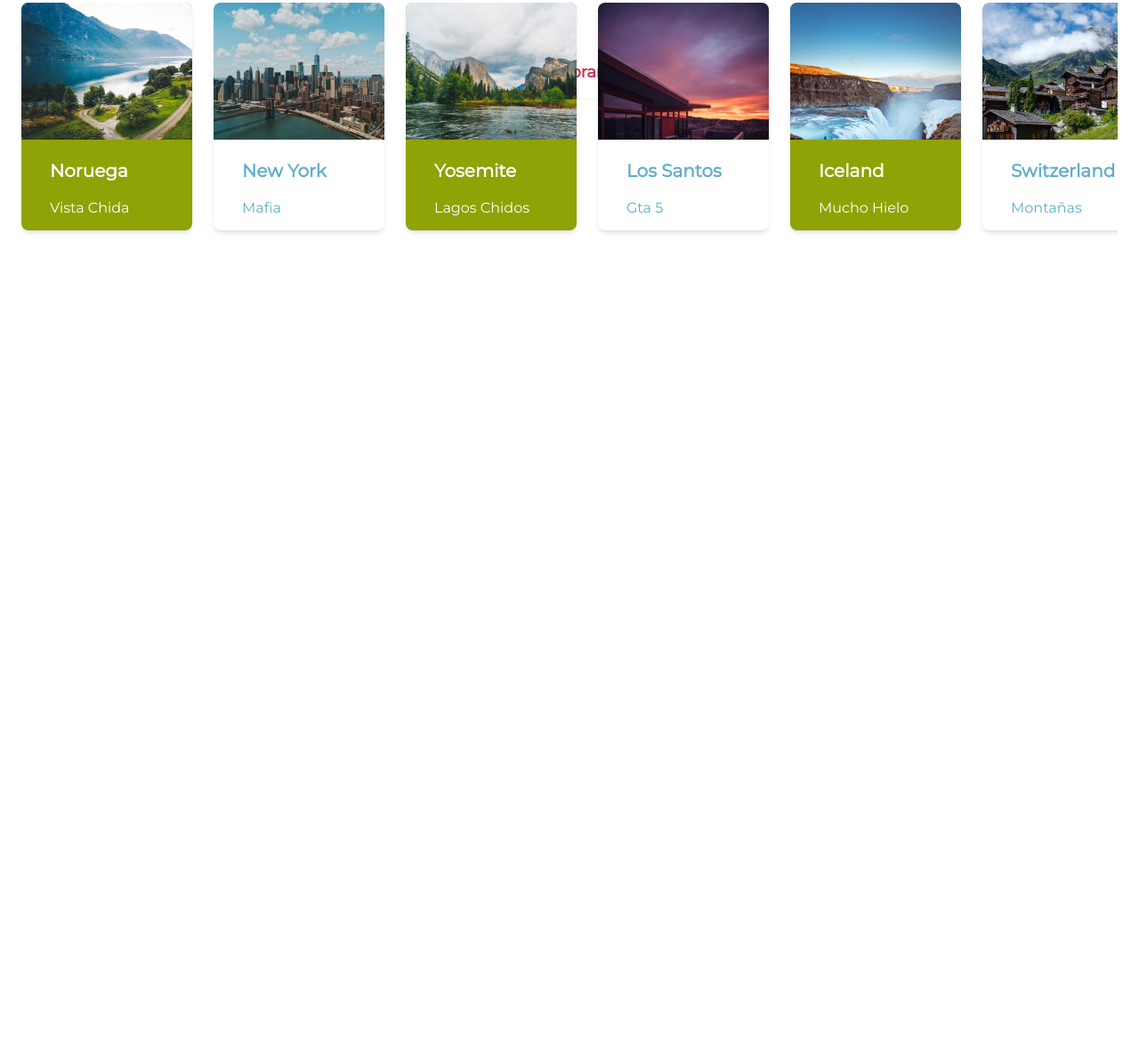
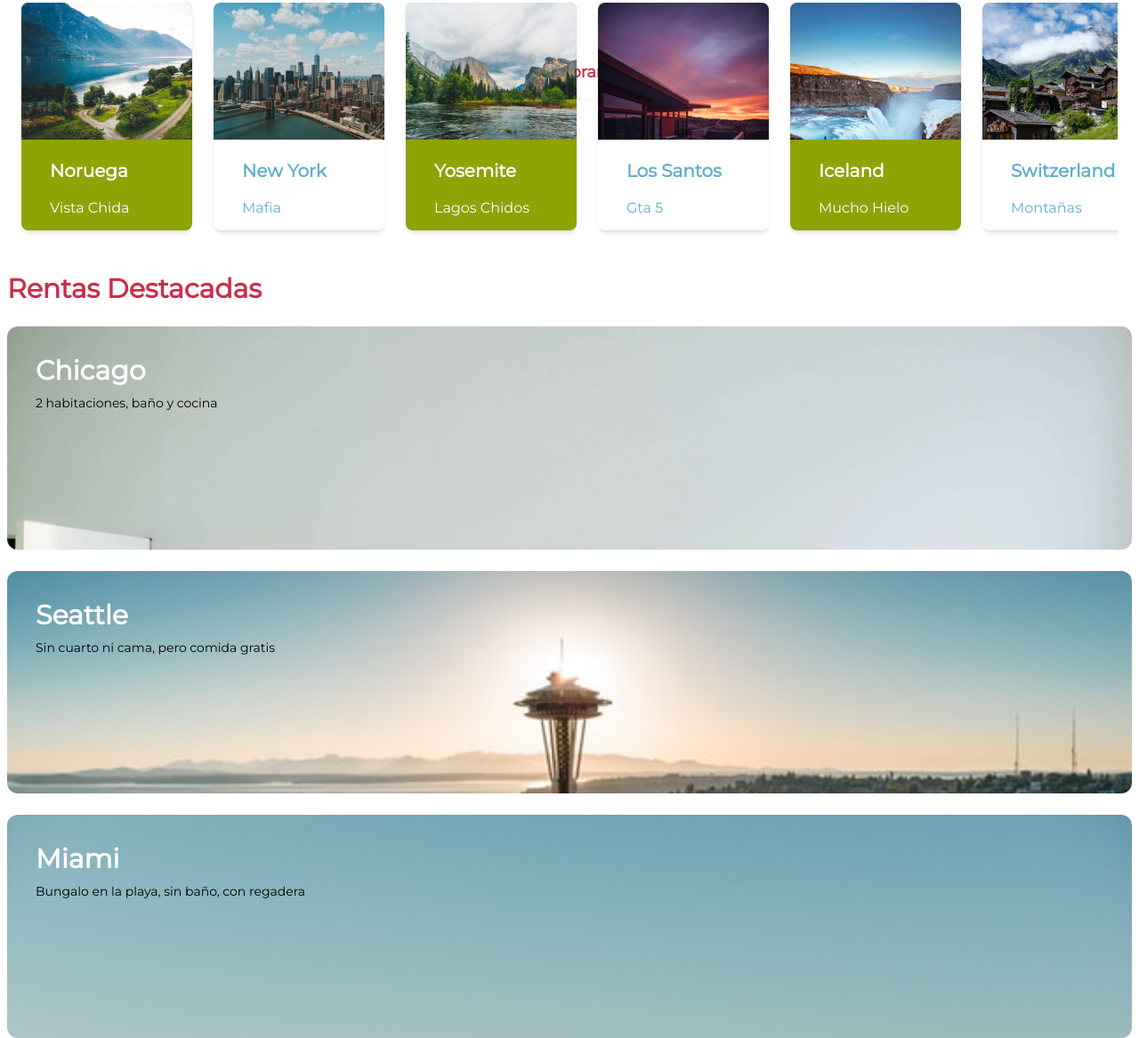
Before and after one commit to L7z404/cosa_tailwind, a website: page public/index.html in a window 1280 px wide. Shown: the part 397-1564 px from the top of the page at 89% size. Before the commit the page ends 800 px from the top, so only its background shows below. Drawn offline with Linux system fonts and the light colour scheme.

Commit message:
Añadiendo sección de rentas destacadas

```diff
--- a/public/index.html
+++ b/public/index.html
@@ -82,7 +82,24 @@
                 </div>
             </div>
         </div>
-        <div id="rentas_destacadas"></div>
+        <div class="px-2 h-full w-full" id="rentas_destacadas">
+
+            <p class="text-3xl text-primary font-semibold pb-6 mt-2">Rentas Destacadas</p>
+            <div class="w-full h-full flex flex-col space-y-6 items-center justify-center">
+                <div class="w-full h-96 bg-chicago bg-cover rounded-xl">
+                    <p class="cardTitle">Chicago</p>
+                    <p class="text-sm pl-8 text-black mr-24">2 habitaciones, baño y cocina</p>
+                </div>
+                <div class="w-full h-96 bg-seattle bg-cover rounded-xl">
+                    <p class="cardTitle">Seattle</p>
+                    <p class="text-sm pl-8 text-black mr-24">Sin cuarto ni cama, pero comida gratis</p>
+                </div>
+                <div class="w-full h-96 bg-miami bg-cover rounded-xl">
+                    <p class="cardTitle">Miami</p>
+                    <p class="text-sm pl-8 text-black mr-24">Bungalo en la playa, sin baño, con regadera</p>
+                </div>
+            </div>
+        </div>
     </section>
     <footer></footer>
 </body>
--- a/src/css/tailwind.css
+++ b/src/css/tailwind.css
@@ -15,3 +15,7 @@
 .card:nth-child(odd) {
     @apply bg-secondary text-white
 }
+
+.cardTitle{
+    @apply text-3xl px-8 pt-8 pb-2 font-semibold text-white
+}
```
Also changed, not shown: public/css/tailwind.css.
